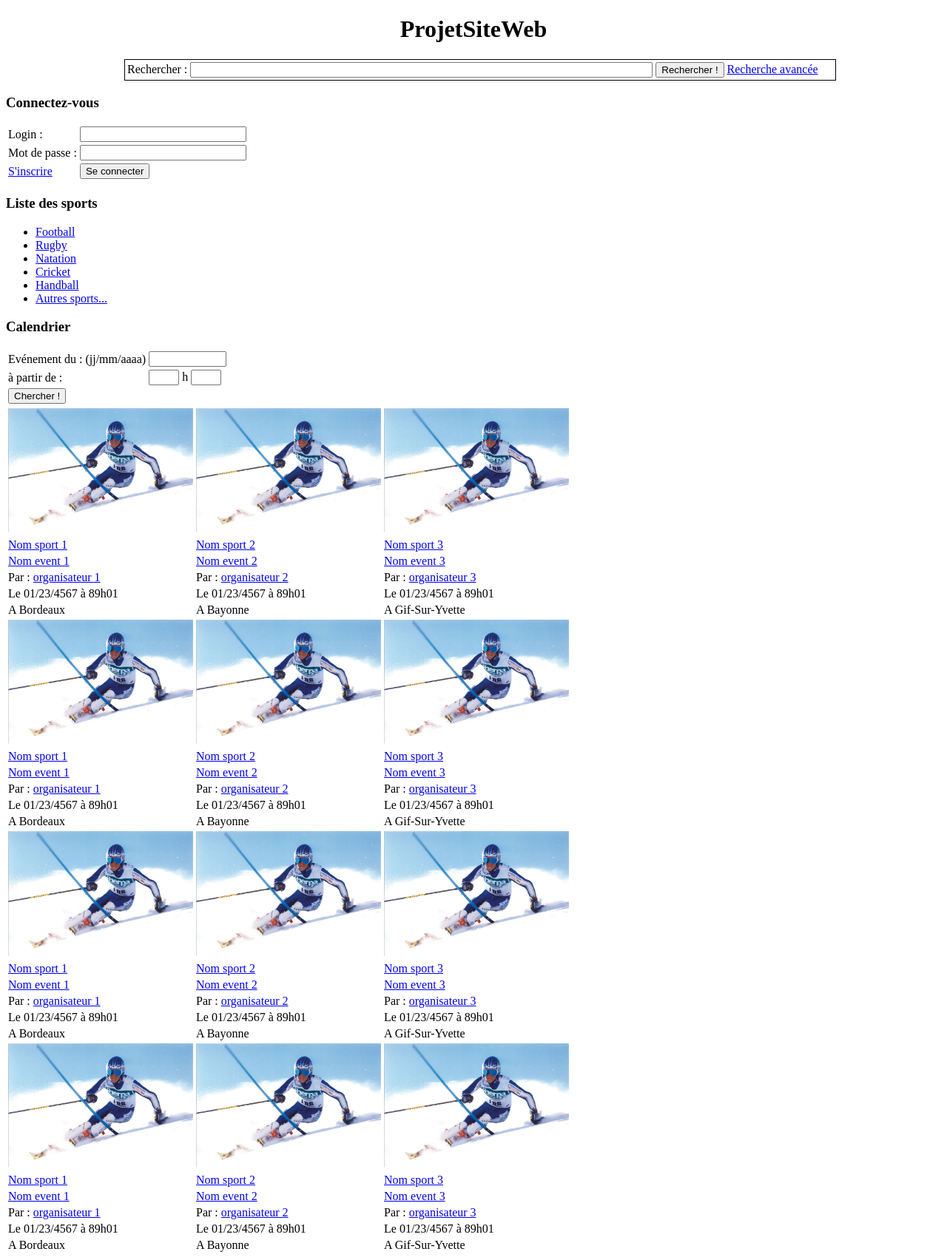
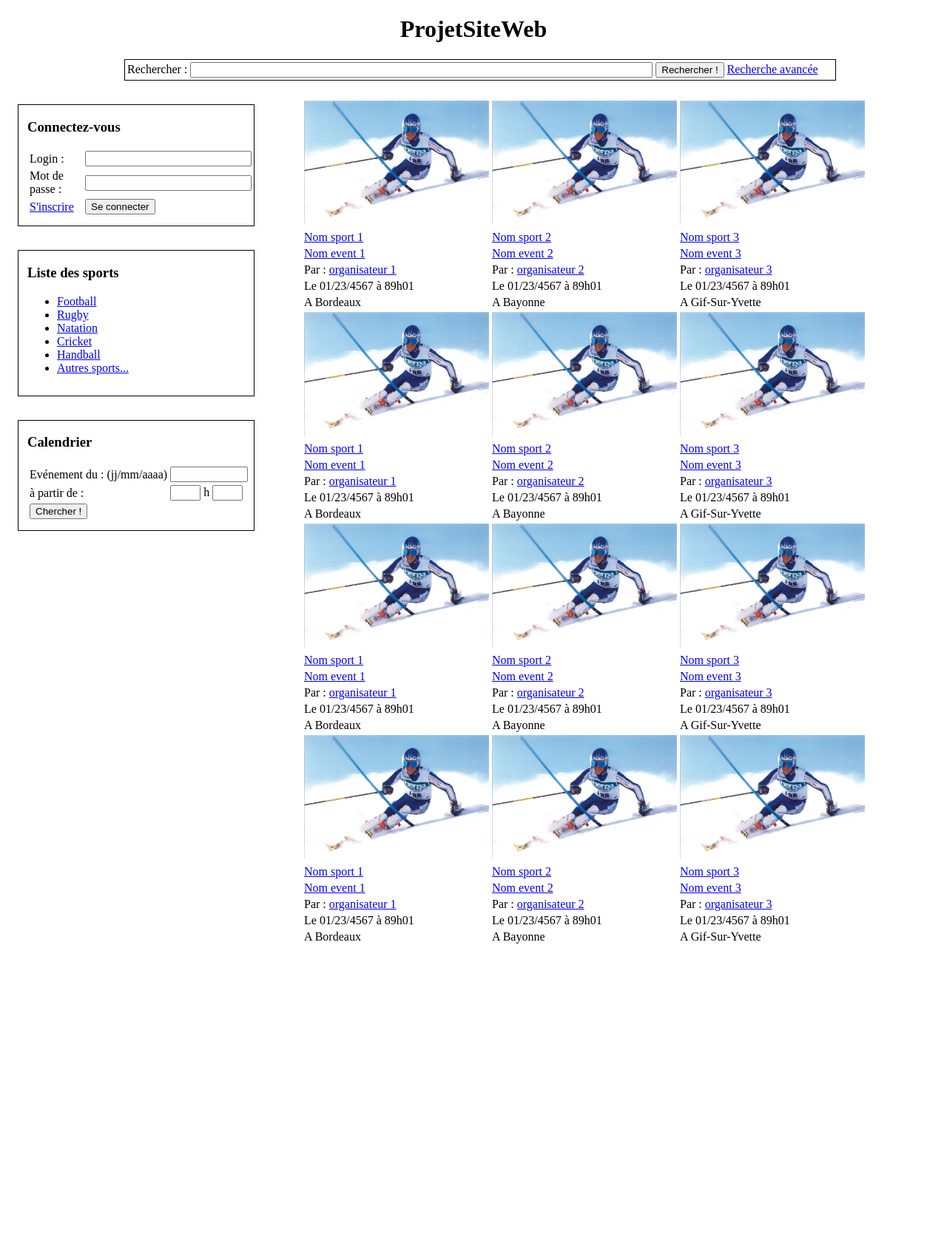
Before and after one commit to ENSC-ProjWeb/RendezVousSportifs, a PHP site: page / in a window 1280 px wide. Shown: the whole page at 74% size. After the commit the page ends 1276 px from the top, so only its background shows below. Run offline with PHP 8.4, Linux system fonts and the light colour scheme.

Commit message:
Séparation menu général & menu selon etat Mise en place de l'agencement du site internet

```diff
--- a/css/stylePrincipal.css
+++ b/css/stylePrincipal.css
@@ -1,4 +1,7 @@
-/* CSS : Style principal */
+/**
+ * CSS : Style principal
+ *
+*/
 body
 {
 
@@ -16,15 +19,26 @@ body
     margin-left: 10em;
     margin-right: auto;
     border: 0.05em solid black;
-
 }
 
 #zoneMenu
 {
+    position: absolute;
+    width: 20em;
+    margin-left: 1em;
+}
 
+#zoneMenu #zoneConnexion, #zoneMenu #zoneCalendrier, #zoneMenu #zoneMenuSports
+{
+    border: 0.05em solid black;
+    padding-left: 0.75em;
+    padding-bottom: 0.75em;
+    margin-top: 2em;
 }
 
 #zoneCentrale
 {
-
+    position: relative;
+    margin-left: 25em;
+    margin-top: 1.5em;
 }
--- a/view/recherche.view.html
+++ b/view/recherche.view.html
@@ -4,7 +4,7 @@
             <td><label for='motCle'> Rechercher : </label></td>
             <td><input type='text' size='75' name='motCle' id='motCle'/></td>
             <td><input type='submit' value='Rechercher !' name='btnRechercher' id='btnRechercher' /></td>
-            <td><a href='index.php?action=effectuerRechercheAvancee'>Recherche avancée</a></td>
+            <td class="tdCenter"><a href='index.php?action=effectuerRechercheAvancee'>Recherche avancée</a></td>
         </tr>
     </table>
 </form>
```
Also changed, not shown: view/menuGeneral.view.php (added, +33 -0 lines), view/menuNonConnecte.view.php (+1 -32 lines).
